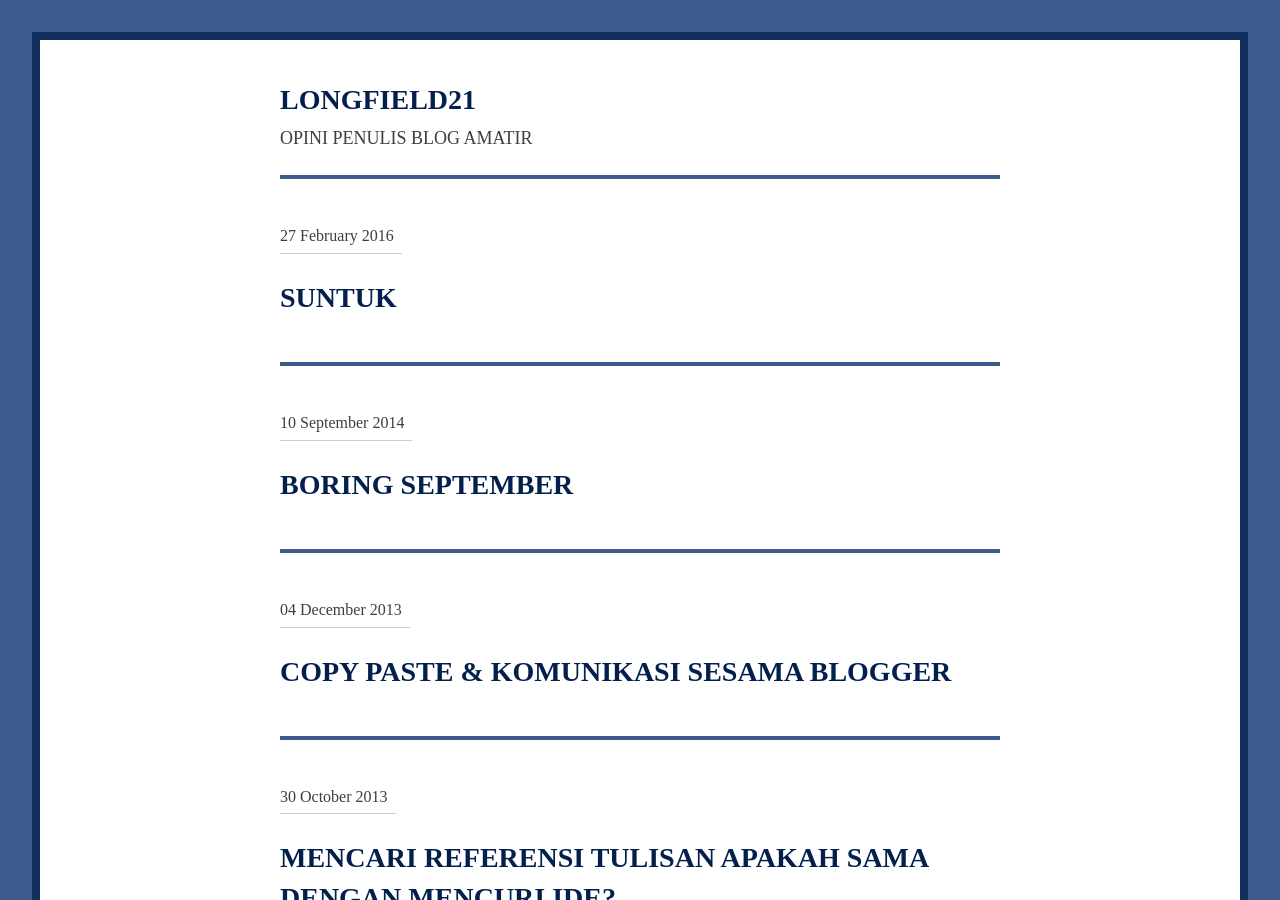
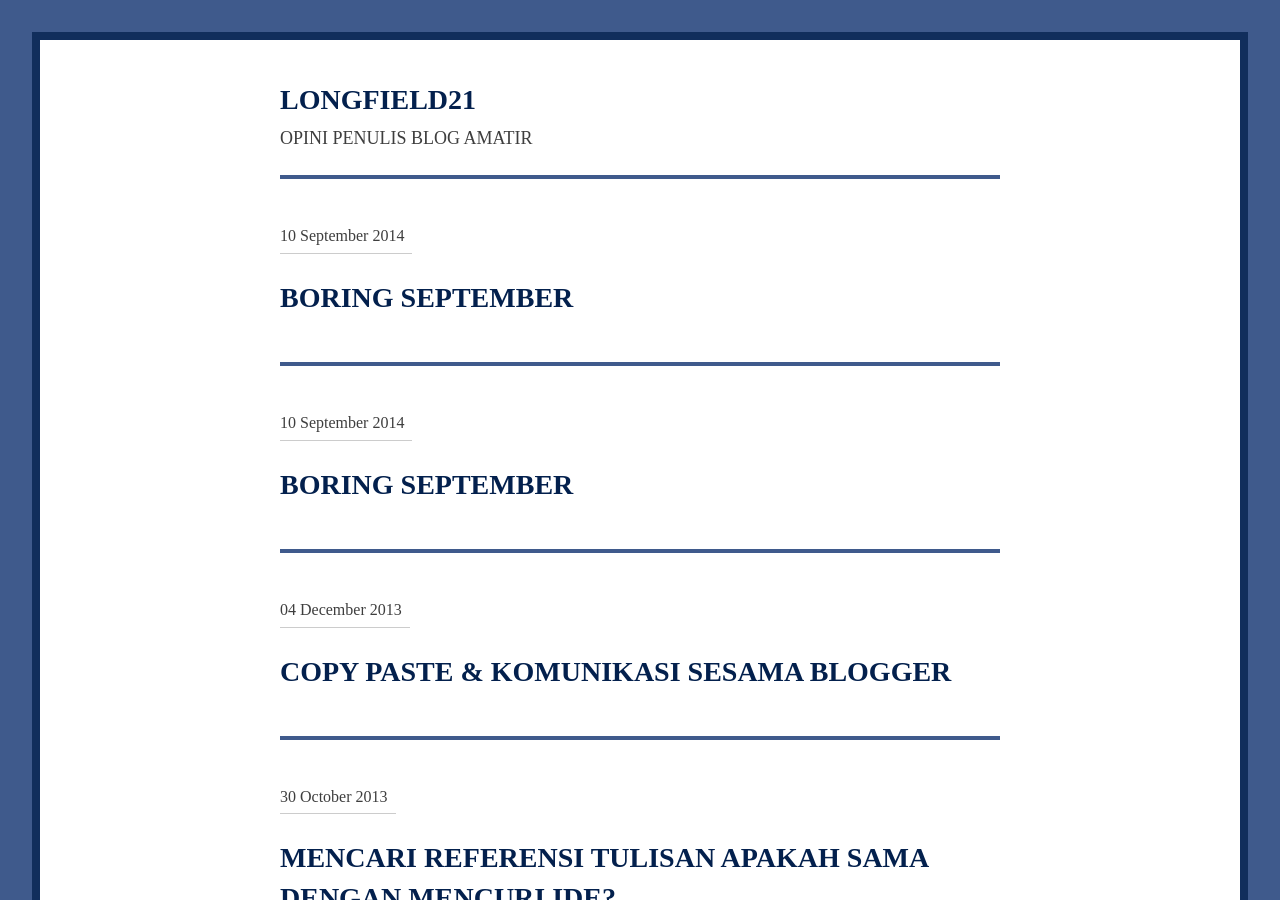
Before and after one commit to longfield21/longfield21.github.com, a Jekyll site: the page built from index.html, in a window 1280 px wide and 900 px high. Built offline with Jekyll 4.4.1, drawn with Linux system fonts in a browser that asks for light colours; some web fonts are replaced; Markdown is read by kramdown in place of the engine named in the settings; the list of posts is cut into pages by our own code.

Commit message:
Update 2016-02-27-suntuk.md

```diff
--- a/_posts/2016-02-27-suntuk.md
+++ b/_posts/2016-02-27-suntuk.md
@@ -1,7 +1,8 @@
 ---
-published: true
+layout: post
+title: Boring September
+date: 2014-09-10
 ---
-
 
 ## suntuk
 
```
